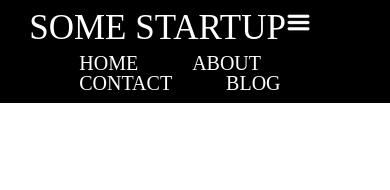
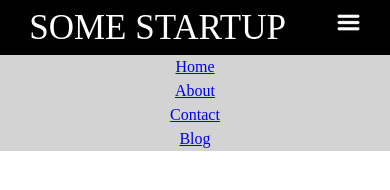
Before and after one commit to fewd1121/class-files, a plain HTML site: page class08/responsive-navbar/index.html in a window 390 px wide. Drawn offline with nearby package versions, Linux system fonts and the light colour scheme; files that its build step writes are made by us from their sources.

Commit message:
class10 files

```diff
--- a/class08/responsive-navbar/css/style.css
+++ b/class08/responsive-navbar/css/style.css
@@ -28,3 +28,33 @@ header nav a {
 	font-size: 20px;
 	margin-left: 50px;
 }
+
+#mobile-nav{
+	display: none;
+	text-align: center;
+}
+
+#mobile-nav a{
+	display: block;
+	background-color: lightgray;
+	line-height: 1.5;
+}
+
+#burger{
+	display: none;
+	float: right;
+}
+
+@media (max-width: 880px){
+	#large-nav{
+		display: none;
+	}
+
+	#burger{
+		display: block;
+	}
+
+	#mobile-nav{
+		display: block;
+	}
+}
--- a/class08/responsive-navbar/index.html
+++ b/class08/responsive-navbar/index.html
@@ -2,7 +2,7 @@
 <head>
 	<title>Responsive Navbar</title>
 	<link rel="stylesheet" href="css/reset.css">
-	<link rel="stylesheet" href="css/style.css">
+	<link rel="stylesheet" href="css/style.min.css">
 </head>
 <body>
 
@@ -21,6 +21,13 @@
 				</div>
 			</div>
 		</header>
+		<!-- #mobile-nav displays max-width: 880px -->
+		<nav id="mobile-nav">
+			<a href="#">Home</a>
+			<a href="#">About</a>
+			<a href="#">Contact</a>
+			<a href="#">Blog</a>
+		</nav>
 	</div>
 
 	<script src="https://code.jquery.com/jquery-2.1.4.min.js"></script>
--- a/class09/bootstrap-example/css/grid-practice.css
+++ b/class09/bootstrap-example/css/grid-practice.css
@@ -1,10 +1,14 @@
 .row div {
 	outline: 1px solid black;
 	background: rgb(222, 222, 222);
-	height: 50px;
+	height: 250px;
 }
 
 article {
 	background-color: red;
 	height: 100%;
 }
+
+div.left{
+	background-color: red;
+}
```
Also changed, not shown: class09/bootstrap-example/grid-practice.html (+9 -0 lines), class09/bootstrap-example/two-column.html (+12 -1 lines), class10/first-javascript/index.html (added, +11 -0 lines), class08/style.min.css (added), class10/first-javascript/script.js (added), 1 other file.
